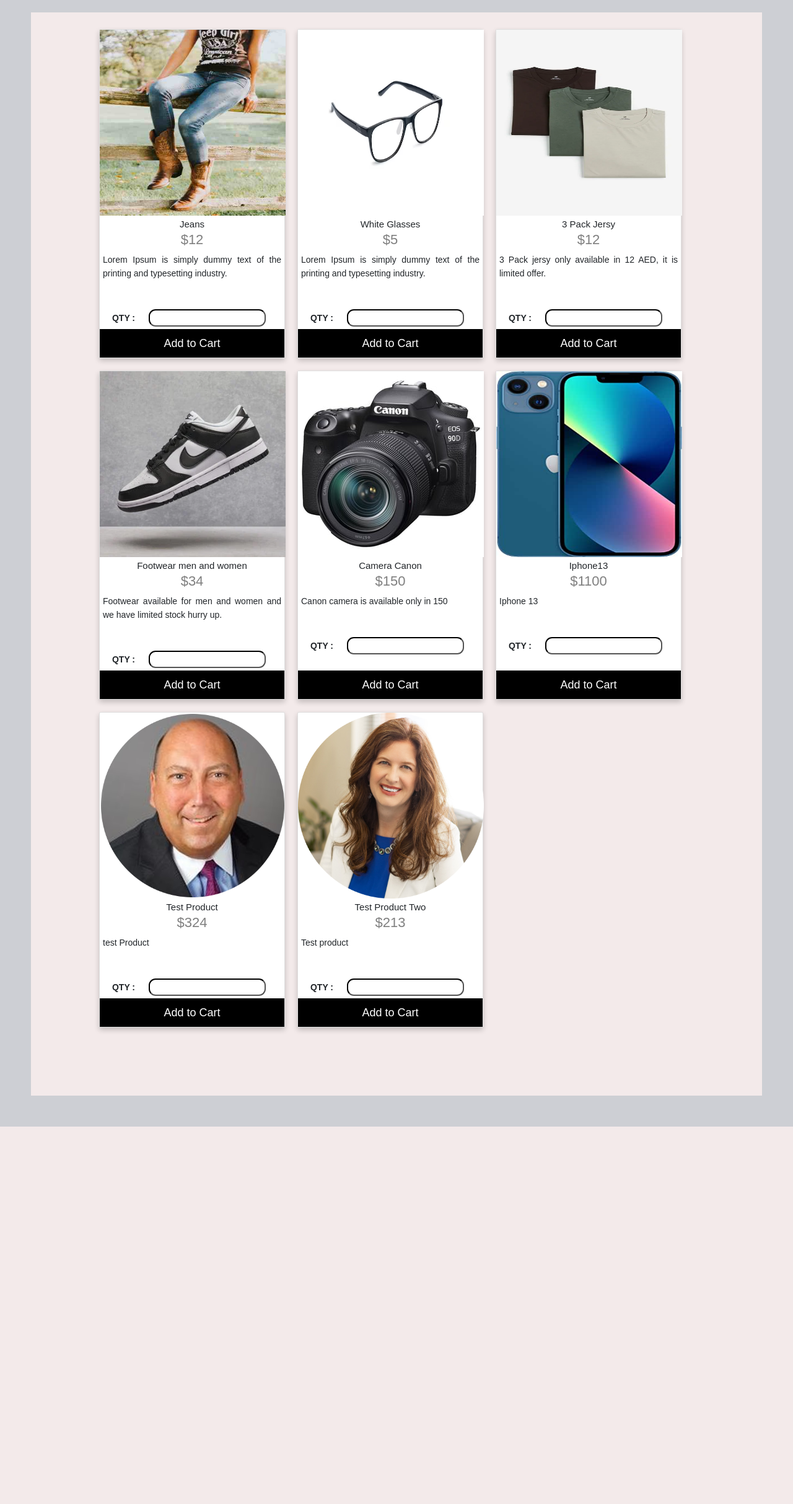
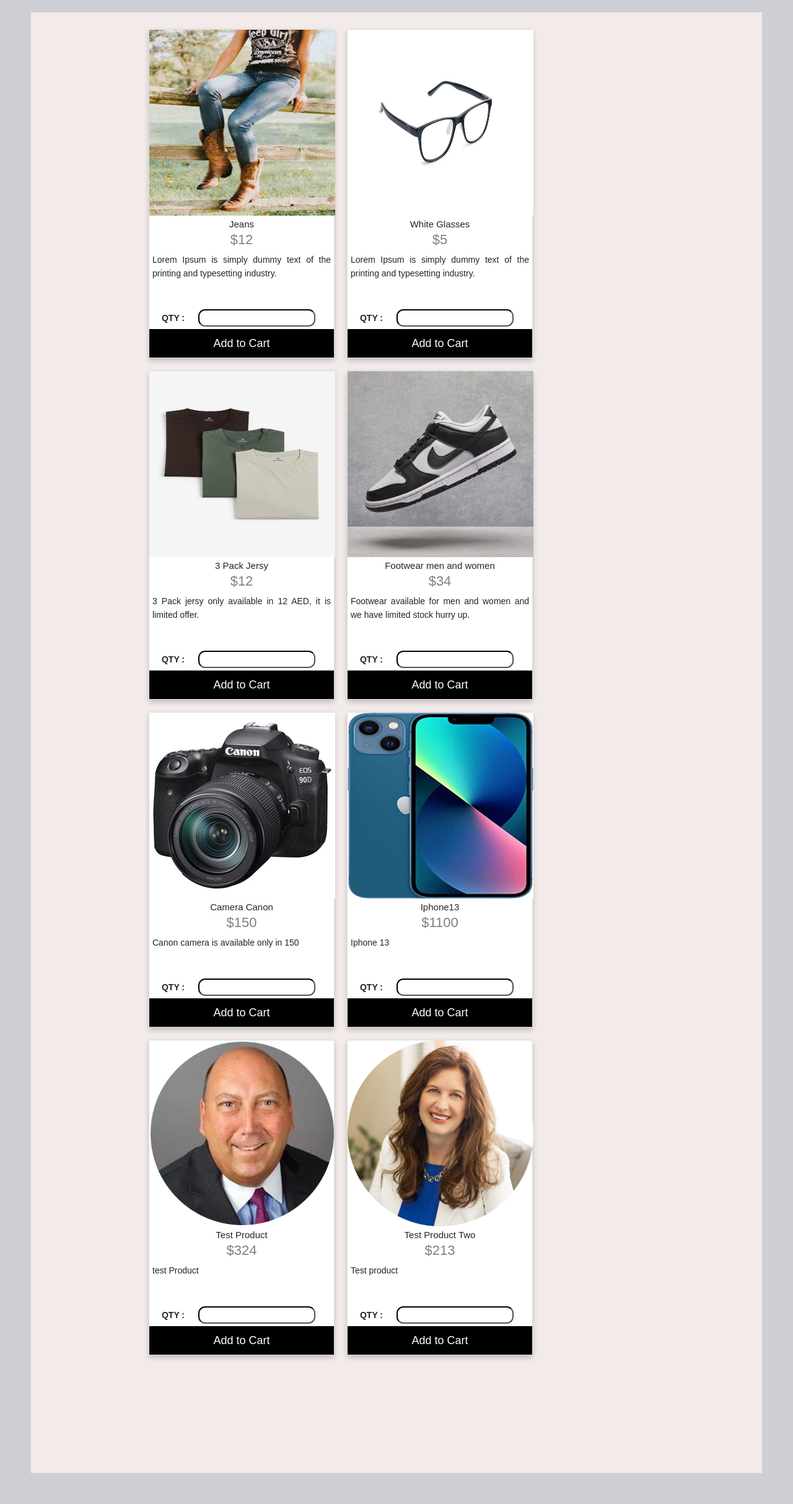
Before and after one commit to mirjiskani/eyemaze_ecommerce, a PHP site: page /eyemaze_ecommerce/ in a window 1280 px wide. Shown: the part 72-2499 px from the top of the page at 62% size. Before the commit the page ends 1890 px from the top, so only its background shows below. Run offline with PHP 8.4, Linux system fonts and the light colour scheme; data comes from the database, SQL or seed files in the repository; some libraries are stand-ins or nearby versions.

Commit message:
home page css

```diff
--- a/views/home.php
+++ b/views/home.php
@@ -4,7 +4,7 @@ require('layouts/header.php');
 
 <body>
     <?php include('layouts/_navbar.php'); ?>
-    <div class="row productListing" style="padding: 100px !important;padding-top: 17px !important;">
+    <div class="row productListing" style="padding: 180px !important;padding-top: 17px !important; margin-left:20px;">
         <?php if (!empty($result)) : ?>
             <?php foreach ($result as $record) : ?>
                 <div class="card">
```
